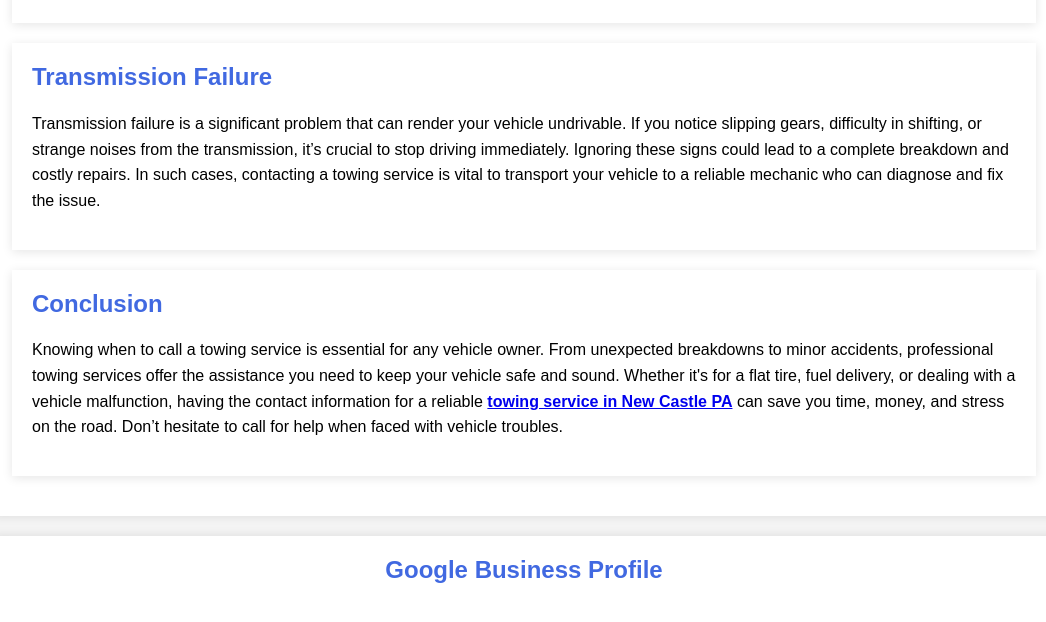
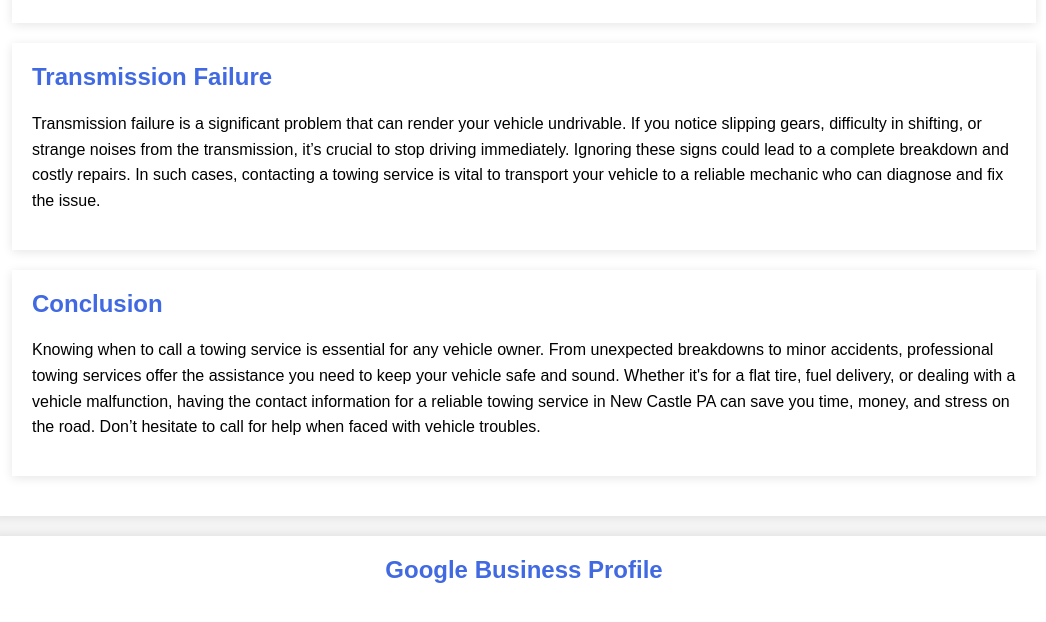
Before and after one commit to RandyTowing/Randy-Towing, a plain HTML site: page index.html in a window 1280 px wide. Shown: the part 2041-2663 px from the top of the page, without its empty margins (116-1162 px from the left). Drawn offline with Linux system fonts and the light colour scheme; grey boxes are pictures that could not be loaded.

Commit message:
Update index.html

```diff
--- a/index.html
+++ b/index.html
@@ -156,7 +156,7 @@
         <!-- Conclusion -->
         <div class="paragraph-container">
             <h2>Conclusion</h2>
-            <p>Knowing when to call a towing service is essential for any vehicle owner. From unexpected breakdowns to minor accidents, professional towing services offer the assistance you need to keep your vehicle safe and sound. Whether it's for a flat tire, fuel delivery, or dealing with a vehicle malfunction, having the contact information for a reliable <b><a href="https://www.google.com/maps?cid=17748294080227614127">towing service in New Castle PA</a></b> can save you time, money, and stress on the road. Don’t hesitate to call for help when faced with vehicle troubles.</p>
+            <p>Knowing when to call a towing service is essential for any vehicle owner. From unexpected breakdowns to minor accidents, professional towing services offer the assistance you need to keep your vehicle safe and sound. Whether it's for a flat tire, fuel delivery, or dealing with a vehicle malfunction, having the contact information for a reliable towing service in New Castle PA can save you time, money, and stress on the road. Don’t hesitate to call for help when faced with vehicle troubles.</p>
         </div>
     </div>
 
```
